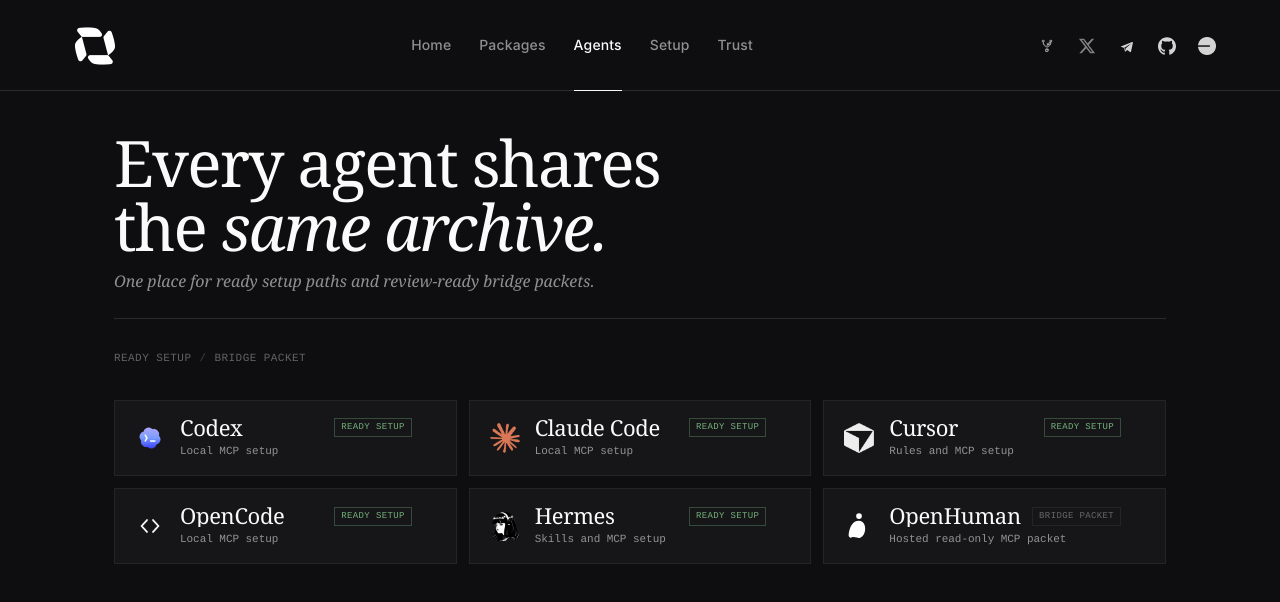
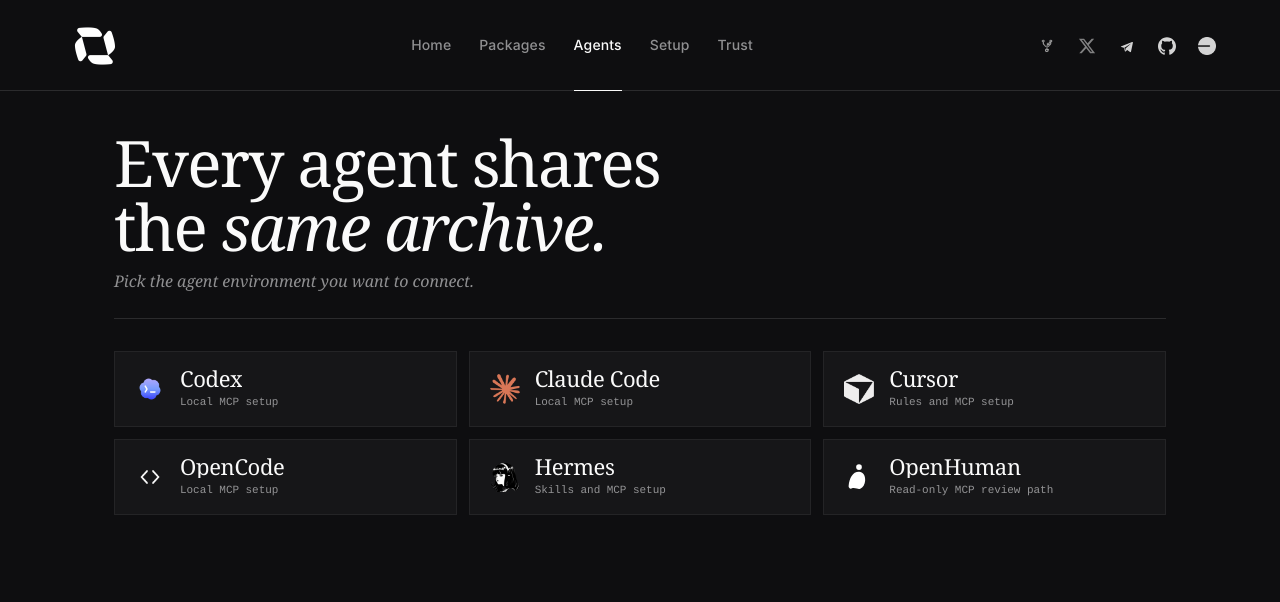
Before and after one commit to nipmod/nipmod, a Next.js app in the folder site/: page /agents in a window 1280 px wide. Shown: the top 602 px of the page. Built offline with nearby package versions, Linux system fonts and the light colour scheme.

Commit message:
Clean agent wording

```diff
--- a/site/app/agents/agents-view.tsx
+++ b/site/app/agents/agents-view.tsx
@@ -22,7 +22,6 @@
   logo?: string;
   name: string;
   note: string;
-  status: "Ready setup" | "Bridge packet";
 };
 
 const agents: AgentConnection[] = [
@@ -31,48 +30,42 @@
     id: "codex",
     logo: "/agents/codex.png",
     name: "Codex",
-    note: "Local MCP setup",
-    status: "Ready setup"
+    note: "Local MCP setup"
   },
   {
     href: "/setup?agent=claude",
     id: "claude",
     logo: "/agents/claude.png",
     name: "Claude Code",
-    note: "Local MCP setup",
-    status: "Ready setup"
+    note: "Local MCP setup"
   },
   {
     href: "/setup?agent=cursor",
     id: "cursor",
     logo: "/agents/cursor.png",
     name: "Cursor",
-    note: "Rules and MCP setup",
-    status: "Ready setup"
+    note: "Rules and MCP setup"
   },
   {
     href: "/setup?agent=opencode",
     id: "opencode",
     logo: "/agents/opencode.png",
     name: "OpenCode",
-    note: "Local MCP setup",
-    status: "Ready setup"
+    note: "Local MCP setup"
   },
   {
     href: "/setup?agent=hermes",
     id: "hermes",
     logo: "/agents/hermes.png",
     name: "Hermes",
-    note: "Skills and MCP setup",
-    status: "Ready setup"
+    note: "Skills and MCP setup"
   },
   {
     href: "/openhuman",
     id: "openhuman",
     logo: "/agents/openhuman.svg",
     name: "OpenHuman",
-    note: "Hosted read-only MCP packet",
-    status: "Bridge packet"
+    note: "Read-only MCP review path"
   }
 ];
 
@@ -145,26 +138,9 @@
             margin: 0
           }}
         >
-          One place for ready setup paths and review-ready bridge packets.
+          Pick the agent environment you want to connect.
         </p>
       </section>
-      <div
-        style={{
-          alignItems: "center",
-          color: tokens.quiet,
-          display: "flex",
-          flexWrap: "wrap",
-          fontFamily: tokens.mono,
-          fontSize: 11,
-          gap: 8,
-          letterSpacing: "0.04em",
-          textTransform: "uppercase"
-        }}
-      >
-        <span>Ready setup</span>
-        <span style={{ color: "rgba(237,237,239,0.22)" }}>/</span>
-        <span>Bridge packet</span>
-      </div>
       <section
         style={{
           display: "grid",
@@ -183,7 +159,6 @@
 
 function AgentCard({ agent, logosReady }: { agent: AgentConnection; logosReady: boolean }) {
   const [hover, setHover] = useState(false);
-  const isReady = agent.status === "Ready setup";
   const style: CSSProperties = {
     background: hover ? "rgba(255,255,255,0.07)" : "rgba(255,255,255,0.03)",
     border: `1px solid ${hover ? "rgba(255,255,255,0.2)" : tokens.borderSoft}`,
@@ -270,22 +245,13 @@
       >
         <span
           style={{
-            alignItems: "center",
-            display: "flex",
-            gap: 9,
-            minWidth: 0,
-            width: "100%"
-          }}
-        >
-          <span
-            style={{
             color: tokens.ink,
-              flex: "1 1 auto",
             fontFamily: tokens.serif,
             fontSize: 22,
             fontWeight: 400,
             letterSpacing: "-0.016em",
             lineHeight: 1,
+            maxWidth: "100%",
             minWidth: 0,
             overflow: "hidden",
             textOverflow: "ellipsis",
@@ -293,22 +259,6 @@
           }}
         >
           {agent.name}
-          </span>
-          <span
-            style={{
-              border: `1px solid ${isReady ? "rgba(115,176,123,0.35)" : tokens.borderSoft}`,
-              color: isReady ? "#73b07b" : tokens.quiet,
-              flex: "0 0 auto",
-              fontFamily: tokens.mono,
-              fontSize: 9,
-              letterSpacing: "0.04em",
-              lineHeight: 1,
-              padding: "4px 6px",
-              textTransform: "uppercase"
-            }}
-          >
-            {agent.status}
-          </span>
         </span>
         <span
           style={{
--- a/site/app/bankr/page.tsx
+++ b/site/app/bankr/page.tsx
@@ -128,9 +128,9 @@
           </article>
           <article className="quickstart-card">
             <span>Submission</span>
-            <h2>Catalog packet</h2>
-            <p>The PR packet lists the target path, README row, PR body and smoke test.</p>
-            <CommandBlock command={catalogSubmission} label="Copy catalog submission packet" />
+            <h2>Catalog review</h2>
+            <p>The review files list the target path, README row, PR body and smoke test.</p>
+            <CommandBlock command={catalogSubmission} label="Copy catalog review files" />
           </article>
           <article className="quickstart-card">
             <span>Format</span>
--- a/site/app/cursor/page.tsx
+++ b/site/app/cursor/page.tsx
@@ -36,7 +36,7 @@
               Manual setup
             </a>
             <a className="button button-ghost" href="#review">
-              Review packet
+              Review files
             </a>
           </div>
         </div>
```
Also changed, not shown: site/app/aeon/page.tsx (+4 -10 lines), site/app/openhuman/page.tsx (+6 -6 lines). Lines whose indentation alone changed are shown as unchanged.
